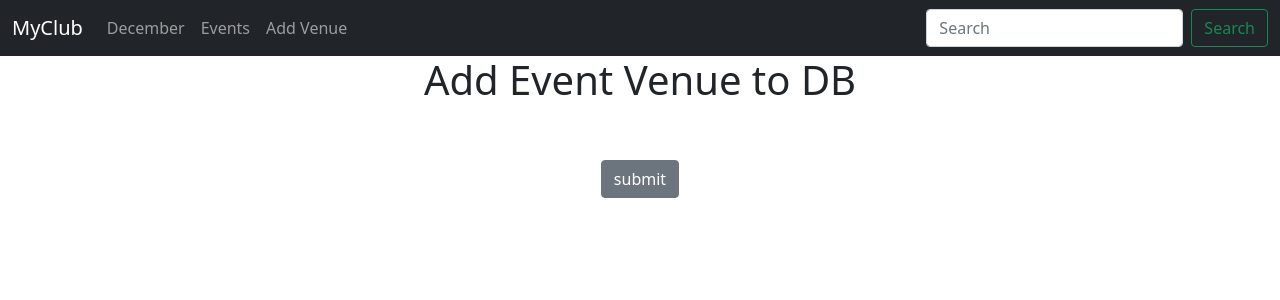
After one commit to TimzOwen/events, a Django app: template events/templates/events/add_venue.html in a window 1280 px wide. The commit adds this page. Shown: the top 300 px of the page. Run offline with Django 4.2, Linux system fonts and the light colour scheme; the template is opened without the code that fills it, so the values that code supplies are empty.

Commit message:
updated add event form

```diff
--- /dev/null
+++ b/events/templates/events/add_venue.html
@@ -0,0 +1,11 @@
+{% extends 'events/base.html' %}
+{% block content %}
+    <center>
+        <h1>Add Event Venue to DB</h1>
+    <br><br>
+    <form action="" method="post">
+        {% csrf_token %}
+        <input type="submit" value="submit" class="btn btn-secondary">
+    </form>
+    </center>
+{% endblock %}
--- a/events/templates/events/navbar.html
+++ b/events/templates/events/navbar.html
@@ -12,6 +12,10 @@
           <li class="nav-item">
           <a class="nav-link" href="{% url 'list-events' %}">Events</a>
         </li>
+          </li>
+          <li class="nav-item">
+          <a class="nav-link" href="{% url 'add-venue' %}">Add Venue</a>
+        </li>
       </ul>
       <form class="d-flex">
         <input class="form-control me-2" type="search" placeholder="Search" aria-label="Search">
--- a/events/urls.py
+++ b/events/urls.py
@@ -5,4 +5,5 @@ urlpatterns = [
     path('', views.home, name="home"),
     path('<int:year>/<str:month>/', views.home, name="home"),
     path('events', views.all_events, name='list-events'),
+    path('add_venue', views.add_venue, name = 'add-venue'),
 ]
```
Also changed, not shown: events/forms.py (added, +9 -0 lines), events/views.py (+6 -1 lines), db.sqlite3.
